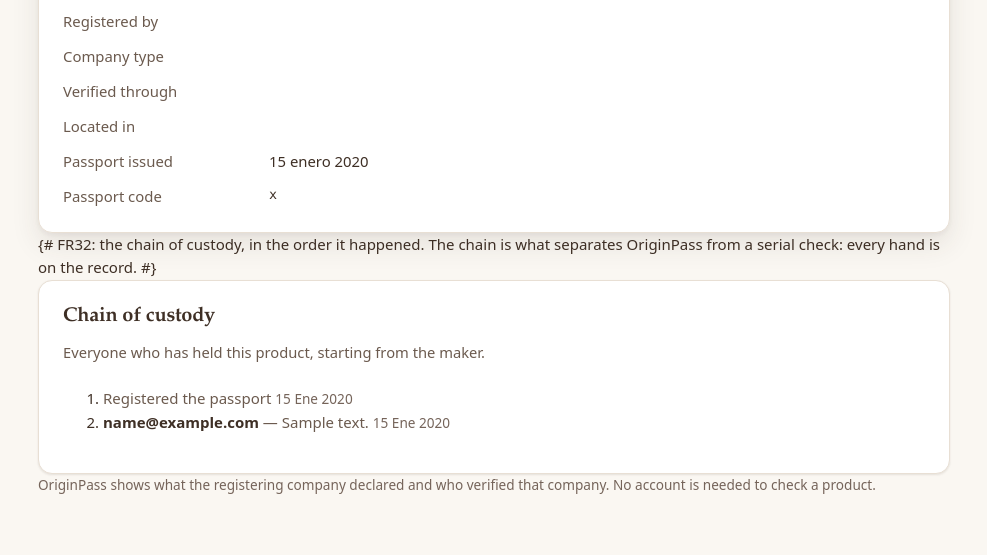
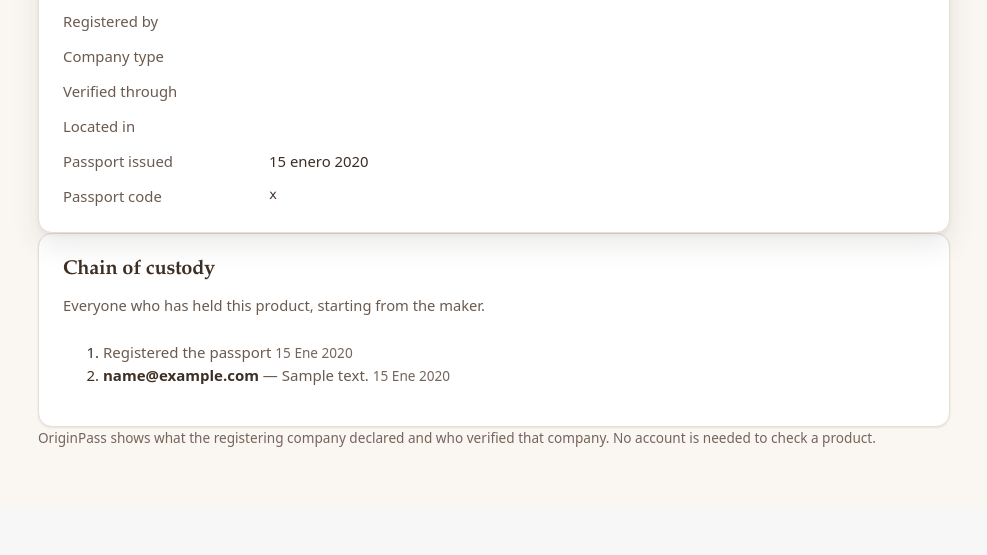
Before and after one commit to Pacha-e/OriginPass, a Django app: template verification/templates/verification/verdict.html in a window 1280 px wide. Shown: the part 902-1457 px from the top of the page, without its empty margins (146-1133 px from the left). After the commit the page ends 1349 px from the top, so only its background shows below. Run offline with Django 5.2, Linux system fonts and the light colour scheme; tables that the repository leaves empty hold one stand-in row (values such as "Sample post"); the template is opened without the code that fills it: values that come from a table or form of the project are taken from there, most other values are stand-ins (such as "Sample title", 1, 10 or a date in 2020); grey boxes marked "Sample" are stand-in pictures; data that the repository does not hold is empty.

Commit message:
Sprint 3: test suite passes after hygiene fix
Template comment style in verdict.html needed {% comment %} instead of
{# ... #} for the template-hygiene test. 248 tests total so far: nine
added for custody, nine for the public chain and region alert, six for
the login throttle.

```diff
--- a/verification/templates/verification/verdict.html
+++ b/verification/templates/verification/verdict.html
@@ -59,8 +59,10 @@ distinguish these colours reads the same answer as everyone else.
     </dl>
   </div>
 
-  {# FR32: the chain of custody, in the order it happened. The chain is what
-     separates OriginPass from a serial check: every hand is on the record. #}
+  {% comment %}
+    FR32: the chain of custody, in the order it happened. The chain is what
+    separates OriginPass from a serial check: every hand is on the record.
+  {% endcomment %}
   {% if chain %}
   <div class="card">
     <div class="card__head">
```
